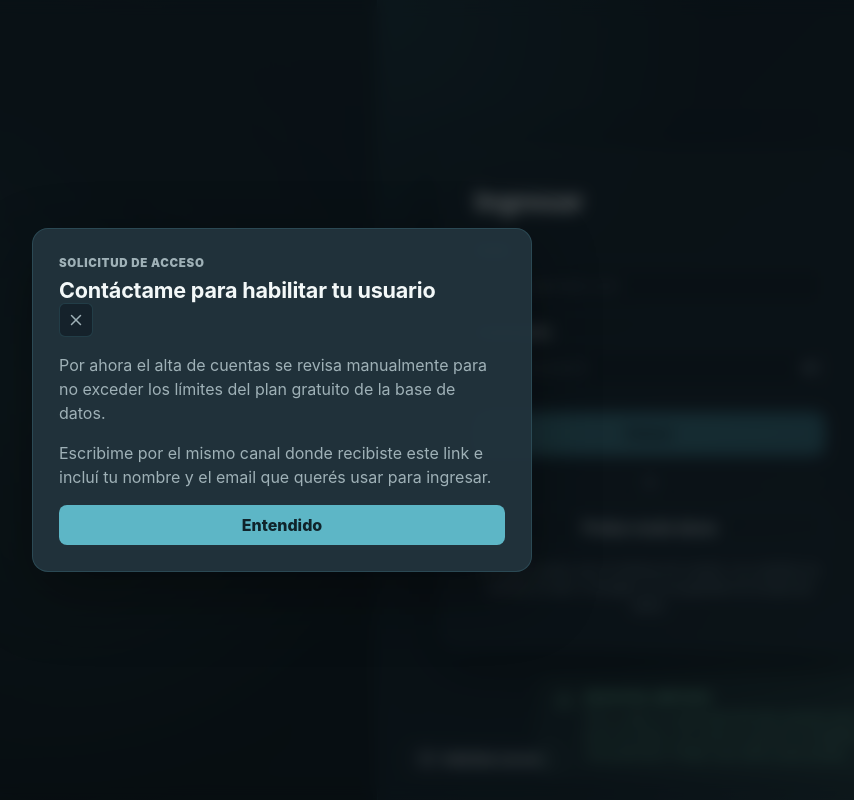
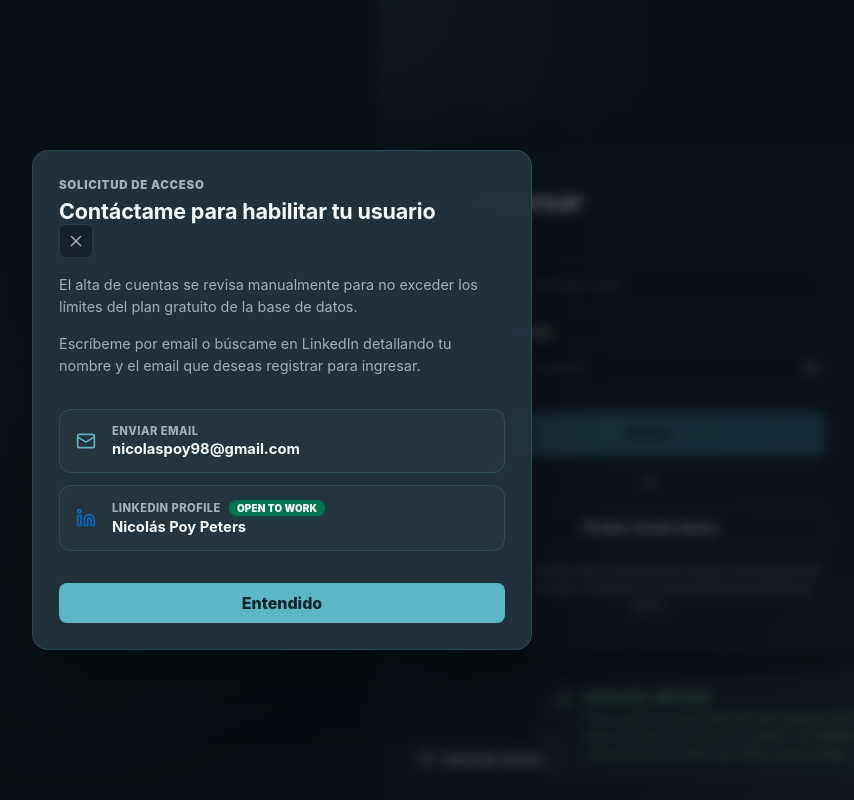
Before and after one commit to NicoPoy/Finanzas-GestionPersonal, a React (Vite) app in the folder frontend/: page / in a window 1280 px wide. Both pictures are taken after a click on the button "Solicitar acceso". Shown: the whole page, without its empty margins (358-1212 px from the left). Built offline with nearby package versions, Linux system fonts and the light colour scheme; no server answers; what @capacitor/core would draw is missing.

Commit message:
vercel/06-07/v1

```diff
--- a/frontend/src/components/auth/LoginScreen.jsx
+++ b/frontend/src/components/auth/LoginScreen.jsx
@@ -1,5 +1,5 @@
 import React, { useState } from "react";
-import { AlertTriangle, Mail, X, Lock, Eye, EyeOff } from "lucide-react";
+import { AlertTriangle, Mail, X, Lock, Eye, EyeOff, Linkedin } from "lucide-react";
 import "./auth.css";
 
 export default function LoginScreen({ onLogin, onStartDemo, onToggleTheme, theme }) {
@@ -165,11 +165,38 @@ export default function LoginScreen({ onLogin, onStartDemo, onToggleTheme, theme
                 </button>
               </header>
               <p>
-                Por ahora el alta de cuentas se revisa manualmente para no exceder los límites del plan gratuito de la base de datos.
+                El alta de cuentas se revisa manualmente para no exceder los límites del plan gratuito de la base de datos.
               </p>
               <p>
-                Escribime por el mismo canal donde recibiste este link e incluí tu nombre y el email que querés usar para ingresar.
+                Escríbeme por email o búscame en LinkedIn detallando tu nombre y el email que deseas registrar para ingresar.
               </p>
+
+              <div className="login-modal-contact-methods">
+                <a href="mailto:nicolaspoy98@gmail.com" className="login-modal-method-card">
+                  <Mail size={20} className="method-icon-email" />
+                  <div className="method-details">
+                    <span className="method-label">Enviar Email</span>
+                    <strong className="method-value">nicolaspoy98@gmail.com</strong>
+                  </div>
+                </a>
+
+                <a
+                  href="https://www.linkedin.com/in/nicolas-poy-peters/"
+                  target="_blank"
+                  rel="noopener noreferrer"
+                  className="login-modal-method-card"
+                >
+                  <Linkedin size={20} className="method-icon-linkedin" />
+                  <div className="method-details">
+                    <div className="linkedin-header-row">
+                      <span className="method-label">LinkedIn Profile</span>
+                      <span className="linkedin-open-to-work">Open to Work</span>
+                    </div>
+                    <strong className="method-value">Nicolás Poy Peters</strong>
+                  </div>
+                </a>
+              </div>
+
               <button className="login-contact-primary" onClick={() => setIsContactModalOpen(false)} type="button">
                 Entendido
               </button>
--- a/frontend/src/components/auth/auth.css
+++ b/frontend/src/components/auth/auth.css
@@ -658,6 +658,95 @@
   transform: translateY(-1px);
 }
 
+/* Contact methods inside modal */
+.login-modal-contact-methods {
+  display: grid;
+  gap: 12px;
+  margin: 16px 0;
+}
+
+.login-modal-method-card {
+  display: flex;
+  align-items: center;
+  gap: 16px;
+  background: rgba(255, 255, 255, 0.02);
+  border: 1px solid var(--login-card-border);
+  border-radius: 12px;
+  padding: 14px 16px;
+  color: var(--login-text-primary);
+  text-decoration: none;
+  transition: all 0.25s ease;
+}
+
+.login-modal-method-card:hover {
+  background: var(--login-input-bg);
+  border-color: var(--primary);
+  transform: translateY(-2px);
+  box-shadow: 0 8px 20px rgba(93, 182, 198, 0.08);
+}
+
+.login-modal-method-card svg {
+  flex-shrink: 0;
+}
+
+.method-icon-email {
+  color: var(--primary);
+}
+
+.method-icon-linkedin {
+  color: #0a66c2;
+}
+
+.method-details {
+  display: flex;
+  flex-direction: column;
+  gap: 2px;
+  min-width: 0;
+  text-align: left;
+}
+
+.method-label {
+  font-size: 0.7rem;
+  font-weight: 800;
+  text-transform: uppercase;
+  letter-spacing: 0.04em;
+  color: var(--login-text-secondary);
+}
+
+.method-value {
+  font-size: 0.92rem;
+  color: var(--login-text-strong);
+  word-break: break-all;
+}
+
+.linkedin-header-row {
+  display: flex;
+  align-items: center;
+  flex-wrap: wrap;
+  gap: 8px;
+}
+
+.linkedin-open-to-work {
+  background: #01754f;
+  color: #ffffff;
+  font-size: 0.62rem;
+  font-weight: 900;
+  letter-spacing: 0.02em;
+  text-transform: uppercase;
+  padding: 2px 8px;
+  border-radius: 99px;
+  box-shadow: 0 2px 6px rgba(1, 117, 79, 0.3);
+}
+
+[data-theme="light"] .login-modal-method-card {
+  background: rgba(0, 0, 0, 0.02);
+}
+
+[data-theme="light"] .login-modal-method-card:hover {
+  background: rgba(255, 255, 255, 0.95);
+  box-shadow: 0 8px 20px rgba(93, 182, 198, 0.12);
+}
+
 
 /* --- RESPONSIVIDAD (MOBILE & TABLET COLLAPSED) --- */
 
--- a/frontend/src/features/finance/FinanceApp.jsx
+++ b/frontend/src/features/finance/FinanceApp.jsx
@@ -17,6 +17,8 @@ import {
   Menu,
   ShoppingBasket,
   X,
+  Eye,
+  EyeOff,
 } from "lucide-react";
 import { CARD_COLORS, INITIAL_DATA } from "../../data/initialData.js";
 import {
@@ -193,6 +195,17 @@ export default function FinanceApp({ accessToken, isDemoMode = false, onLogout,
   const [hasLoadedProfile, setHasLoadedProfile] = useState(false);
   const [confirmation, setConfirmation] = useState(null);
   const [isSidebarOpen, setIsSidebarOpen] = useState(false);
+  const [isHeaderCollapsed, setIsHeaderCollapsed] = useState(() => {
+    return localStorage.getItem("header-collapsed") === "true";
+  });
+
+  const toggleHeader = () => {
+    setIsHeaderCollapsed((prev) => {
+      const newVal = !prev;
+      localStorage.setItem("header-collapsed", String(newVal));
+      return newVal;
+    });
+  };
 
   useEffect(() => {
     function handleRouteChange() {
@@ -1368,7 +1381,7 @@ export default function FinanceApp({ accessToken, isDemoMode = false, onLogout,
       </aside>
 
       <main className="dashboard-main">
-        <header className="dashboard-header">
+        <header className={`dashboard-header ${isHeaderCollapsed ? "collapsed" : ""}`}>
           <div className="header-left">
             <button
               aria-label="Abrir menu"
@@ -1379,6 +1392,15 @@ export default function FinanceApp({ accessToken, isDemoMode = false, onLogout,
               <Menu size={20} />
             </button>
             <h1>{moduleTitles[activeModule] ?? "Finanzas"}</h1>
+            <button
+              aria-label={isHeaderCollapsed ? "Mostrar montos" : "Ocultar montos"}
+              className="header-collapse-toggle"
+              onClick={toggleHeader}
+              title={isHeaderCollapsed ? "Mostrar montos" : "Ocultar montos"}
+              type="button"
+            >
+              {isHeaderCollapsed ? <Eye size={20} /> : <EyeOff size={20} />}
+            </button>
           </div>
 
           <div className="header-right">
--- a/frontend/src/styles/components.css
+++ b/frontend/src/styles/components.css
@@ -461,27 +461,49 @@ textarea {
 .login-contact-backdrop,
 .confirm-backdrop {
   align-items: center;
-  background: rgba(7, 12, 16, 0.68);
+  background: rgba(7, 12, 16, 0.65);
+  backdrop-filter: blur(6px);
+  -webkit-backdrop-filter: blur(6px);
   display: grid;
   inset: 0;
   padding: 20px;
   position: fixed;
   z-index: 100;
+  animation: modal-fade-in 0.22s ease-out;
 }
 
 .login-contact-modal,
 .confirm-modal {
-  background: var(--surface);
-  border: 1px solid var(--line);
-  border-radius: var(--radius);
-  box-shadow: var(--shadow);
+  background: rgba(34, 51, 61, 0.95);
+  backdrop-filter: blur(20px);
+  -webkit-backdrop-filter: blur(20px);
+  border: 1px solid rgba(93, 182, 198, 0.2);
+  border-radius: 14px;
+  box-shadow: 0 24px 64px rgba(0, 0, 0, 0.4), 0 8px 24px rgba(0, 0, 0, 0.15);
   color: var(--ink);
   display: grid;
   gap: 16px;
   margin: 0 auto;
   max-width: 500px;
-  padding: 22px;
+  padding: 24px;
   width: min(100%, 500px);
+  animation: modal-pop 0.3s cubic-bezier(0.34, 1.56, 0.64, 1) both;
+}
+
+@keyframes modal-fade-in {
+  from { opacity: 0; }
+  to { opacity: 1; }
+}
+
+@keyframes modal-pop {
+  from {
+    opacity: 0;
+    transform: scale(0.92) translateY(14px);
+  }
+  to {
+    opacity: 1;
+    transform: scale(1) translateY(0);
+  }
 }
 
 .confirm-kicker {
@@ -502,12 +524,16 @@ textarea {
 .login-contact-modal h2 {
   color: var(--ink-strong);
   margin: 0;
+  font-size: 1.35rem;
+  letter-spacing: -0.01em;
 }
 
 .confirm-modal p,
 .login-contact-modal p {
   color: var(--muted);
   margin: 0;
+  line-height: 1.5;
+  font-size: 0.9rem;
 }
 
 .confirm-actions {
@@ -515,13 +541,23 @@ textarea {
   flex-wrap: wrap;
   gap: 10px;
   justify-content: flex-end;
+  margin-top: 6px;
 }
 
 .confirm-button {
   border-radius: var(--radius);
   font-weight: 900;
   min-height: 40px;
-  padding: 0 14px;
+  padding: 0 16px;
+  transition: all 0.2s ease;
+}
+
+.confirm-button:hover {
+  transform: translateY(-1px);
+}
+
+.confirm-button:active {
+  transform: translateY(0.5px);
 }
 
 .confirm-button-secondary {
@@ -530,9 +566,19 @@ textarea {
   color: var(--ink);
 }
 
+.confirm-button-secondary:hover {
+  background: var(--surface-strong);
+  border-color: var(--line-strong);
+}
+
 .confirm-button-danger {
   background: var(--danger);
   color: #251113;
+}
+
+.confirm-button-danger:hover {
+  background: #e98989;
+  box-shadow: 0 4px 12px rgba(224, 122, 122, 0.25);
 }
 
 @media (max-width: 1100px) {
--- a/frontend/src/styles/shell.css
+++ b/frontend/src/styles/shell.css
@@ -251,7 +251,8 @@
   width: 40px;
 }
 
-.sidebar-toggle {
+.sidebar-toggle,
+.header-collapse-toggle {
   display: none;
 }
 
@@ -442,4 +443,40 @@
   .dashboard-viewport {
     padding: 14px;
   }
+
+  .header-left {
+    width: 100%;
+  }
+
+  .header-collapse-toggle {
+    display: inline-flex;
+    align-items: center;
+    justify-content: center;
+    background: var(--surface);
+    border: 1px solid var(--line);
+    border-radius: var(--radius);
+    color: var(--ink);
+    height: 40px;
+    width: 40px;
+    cursor: pointer;
+    margin-left: auto;
+    transition: all 0.2s cubic-bezier(0.4, 0, 0.2, 1);
+  }
+
+  .header-collapse-toggle:hover {
+    background: var(--surface-hover);
+    color: var(--ink-strong);
+  }
+
+  .header-collapse-toggle:active {
+    transform: scale(0.92);
+  }
+
+  .dashboard-header.collapsed {
+    gap: 0;
+  }
+
+  .dashboard-header.collapsed .quick-totals {
+    display: none;
+  }
 }
```
